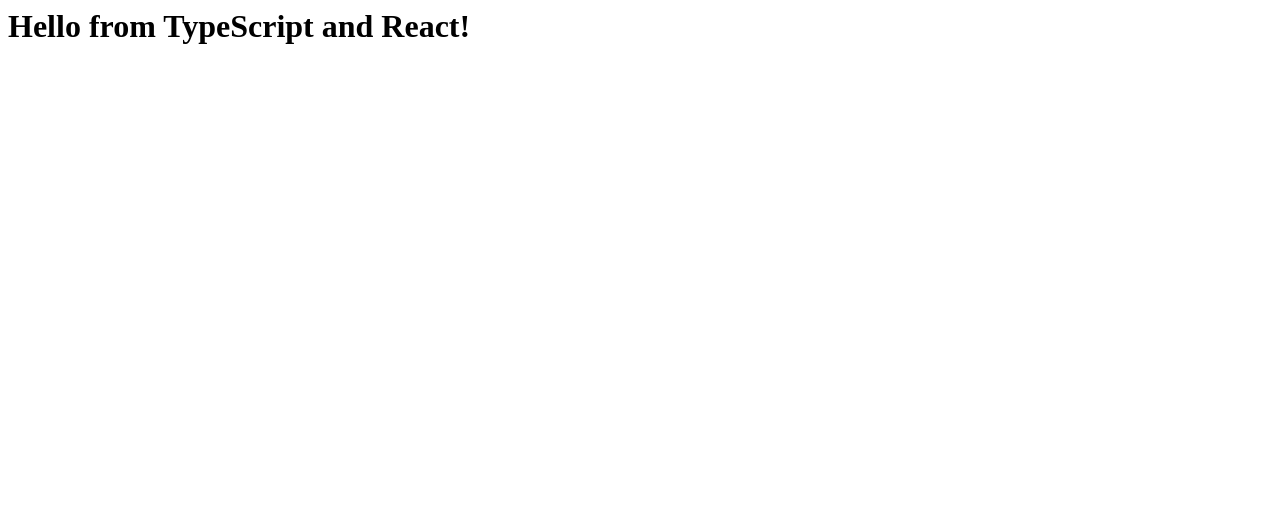
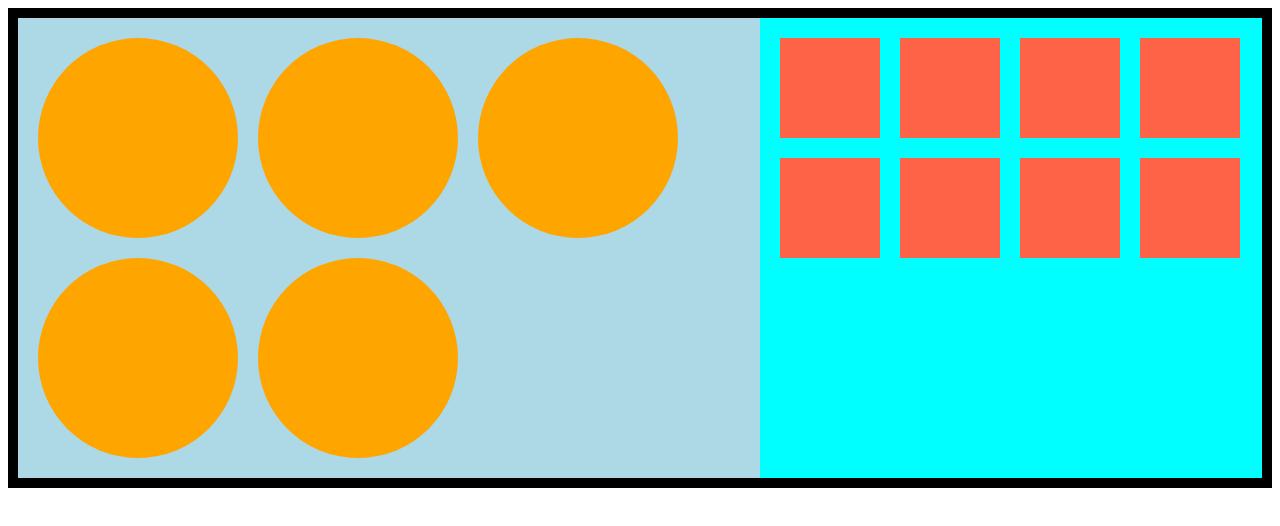
Before and after one commit to echentw/paxos-demo, a React app: page / in a window 1280 px wide. Shown: the top 526 px of the page. Built offline with nearby package versions, Linux system fonts and the light colour scheme.

Commit message:
convert html template to react

```diff
--- a/index.html
+++ b/index.html
@@ -4,28 +4,7 @@
     <link rel="stylesheet" href="styles.css">
   </header>
   <body>
-    <!--
-    <div class="container">
-      <div class="nodes-container">
-        <div class="node"></div>
-        <div class="node"></div>
-        <div class="node"></div>
-        <div class="node"></div>
-        <div class="node"></div>
-      </div>
-      <div class="message-pool-container">
-        <div class="message"></div>
-        <div class="message"></div>
-        <div class="message"></div>
-        <div class="message"></div>
-        <div class="message"></div>
-        <div class="message"></div>
-        <div class="message"></div>
-      </div>
-    </div>
-    -->
-
-    <div id="example"></div>
+    <div id="root"></div>
 
     <script crossorigin src="https://unpkg.com/react@16/umd/react.production.min.js"></script>
     <script crossorigin src="https://unpkg.com/react-dom@16/umd/react-dom.production.min.js"></script>
--- /dev/null
+++ b/src/app.tsx
@@ -0,0 +1,45 @@
+import * as React from 'react';
+
+import { PaxosNode } from './lib/paxos_node';
+
+class NodesContainer extends React.Component {
+  render() {
+    return (
+      <div className="nodes-container">
+        <div className="node"></div>
+        <div className="node"></div>
+        <div className="node"></div>
+        <div className="node"></div>
+        <div className="node"></div>
+      </div>
+    );
+  }
+}
+
+class MessagePoolContainer extends React.Component {
+  render() {
+    return (
+      <div className="message-pool-container">
+        <div className="message"></div>
+        <div className="message"></div>
+        <div className="message"></div>
+        <div className="message"></div>
+        <div className="message"></div>
+        <div className="message"></div>
+        <div className="message"></div>
+        <div className="message"></div>
+      </div>
+    );
+  }
+}
+
+export class App extends React.Component {
+  render() {
+    return (
+      <div className="container">
+        <NodesContainer/>
+        <MessagePoolContainer/>
+      </div>
+    );
+  }
+}
--- a/src/index.tsx
+++ b/src/index.tsx
@@ -1,21 +1,19 @@
-import { PaxosNode } from './lib/paxos_node';
-
 import * as React from 'react';
 import * as ReactDOM from 'react-dom';
 
-interface HelloProps { compiler: string; framework: string; }
+import { App } from './app';
 
-// 'HelloProps' describes the shape of props.
-// State is never set so we use the '{}' type.
-class Hello extends React.Component<HelloProps, {}> {
-  render() {
-    return <h1>Hello from {this.props.compiler} and {this.props.framework}!</h1>;
-  }
-}
+// interface HelloProps { compiler: string; framework: string; }
+//
+// // 'HelloProps' describes the shape of props.
+// // State is never set so we use the '{}' type.
+// class Hello extends React.Component<HelloProps, {}> {
+//   render() {
+//     return <h1>Hello from {this.props.compiler} and {this.props.framework}!</h1>;
+//   }
+// }
 
 ReactDOM.render(
-  <Hello compiler="TypeScript" framework="React" />,
-  document.getElementById("example")
+  <App/>,
+  document.getElementById("root")
 );
-
-console.log(PaxosNode);
```
